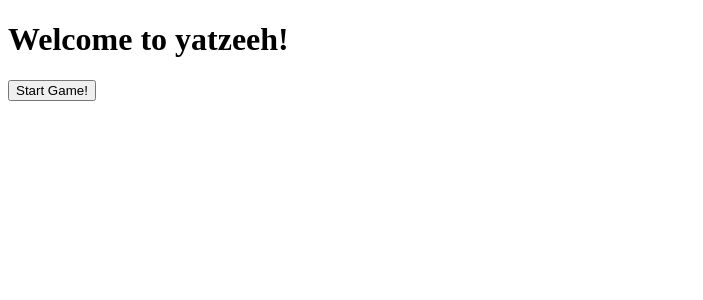
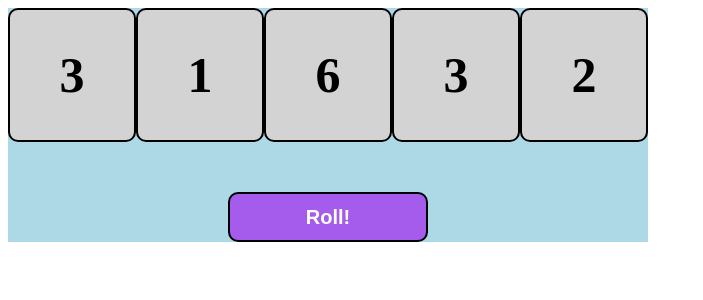
Before and after one commit to ThatOneJon/React-Yatzeeh-Game, a React (Create React App) app: page / in a window 1280 px wide. Shown: the top 300 px of the page, without its empty margins (0-703 px from the left). Built offline with nearby package versions, Linux system fonts and the light colour scheme.

Commit message:
Yatzeeh game app

```diff
--- /dev/null
+++ b/public/css/styles.css
@@ -0,0 +1,44 @@
+.dice{
+    height: 130px;
+    width: 130px;
+    background-color: lightgrey;
+    border: 2px solid black;
+    border-radius: 10px;
+    display: flex;
+    align-items: center;
+    justify-content: center;
+}
+
+.dice > h1{
+    font-size: 50px;
+}
+
+.containerDice{
+    display: flex;
+    justify-content: space-evenly;
+}
+
+.playScreen{
+    width: 50vw;
+    background-color: lightblue;
+}
+
+.diceRoll{
+    align-self: center;
+    margin-top: 50px;
+    width: 200px;
+    height: 50px;
+    font-weight: bold;
+    border-radius: 10px;
+    background-color:#a55beb;
+    color: white;
+    font-size: 20px;
+    border: 2px solid black;
+}
+.diceRoll:hover{
+    cursor: pointer;
+}
+.allDice{
+    display: flex;
+    flex-direction: column;
+}
--- a/public/index.html
+++ b/public/index.html
@@ -10,6 +10,7 @@
       content="Web site created using create-react-app"
     />
     <link rel="apple-touch-icon" href="%PUBLIC_URL%/logo192.png" />
+    <link rel ="stylesheet" href = "./css/styles.css">
     <!--
       manifest.json provides metadata used when your web app is installed on a
       user's mobile device or desktop. See https://developers.google.com/web/fundamentals/web-app-manifest/
--- a/src/App.js
+++ b/src/App.js
@@ -1,13 +1,32 @@
 import React from 'react'
 import Landing from "./components/landing"
+import Dice from "./components/Dice"
 
 function App() {
-   const [gameInProgress, setGameInProgress] = React.useState(false)
+   const [gameInProgress, setGameInProgress] = React.useState(true)
+   const [rollDice, setRollDice] = React.useState(newDice())
+
+
+   function newDice(){
+      let i = 0
+      let nums = []
+      while( i < 5) {
+         nums.push(Math.ceil(Math.random() * 6 ))
+         i++
+
+      }
+      return nums
+   }
+
 
 
 
    return (
-       !gameInProgress ? <Landing start ={ () => setGameInProgress() } /> : console.log("hello")
+       !gameInProgress ? <Landing start ={ () => setGameInProgress() } />
+       :
+       <div className = "playScreen">
+         <Dice nums ={rollDice} roll = {() => setRollDice(newDice()) } />
+      </div>
    )
 }
 
--- /dev/null
+++ b/src/components/Dice.js
@@ -0,0 +1,25 @@
+import React from "react"
+
+
+
+
+
+export default function Dice(props) {
+    let id = 0
+    return(
+    <div className ="allDice">
+        <div className="containerDice">
+        { props.nums.map((num) => {
+                id++
+            return (
+                    <div key = {id} className="dice">
+                        <h1>{num}</h1>
+                    </div>
+                )
+            })}
+        </div>
+        <button onClick = {props.roll} className = "diceRoll">Roll!</button>
+    </div>
+
+    )
+}
--- a/src/components/landing.js
+++ b/src/components/landing.js
@@ -4,7 +4,7 @@ import React from "react"
 export default function Landing(props) {
     return(
         <div>
-            <h1>Welcome to yatzeeh!</h1>
+            <h1></h1>
             <button onClick = {props.start}>Start Game!</button>
         </div>
     )
```
Also changed, not shown: src/components/scoreCard.js (added).
